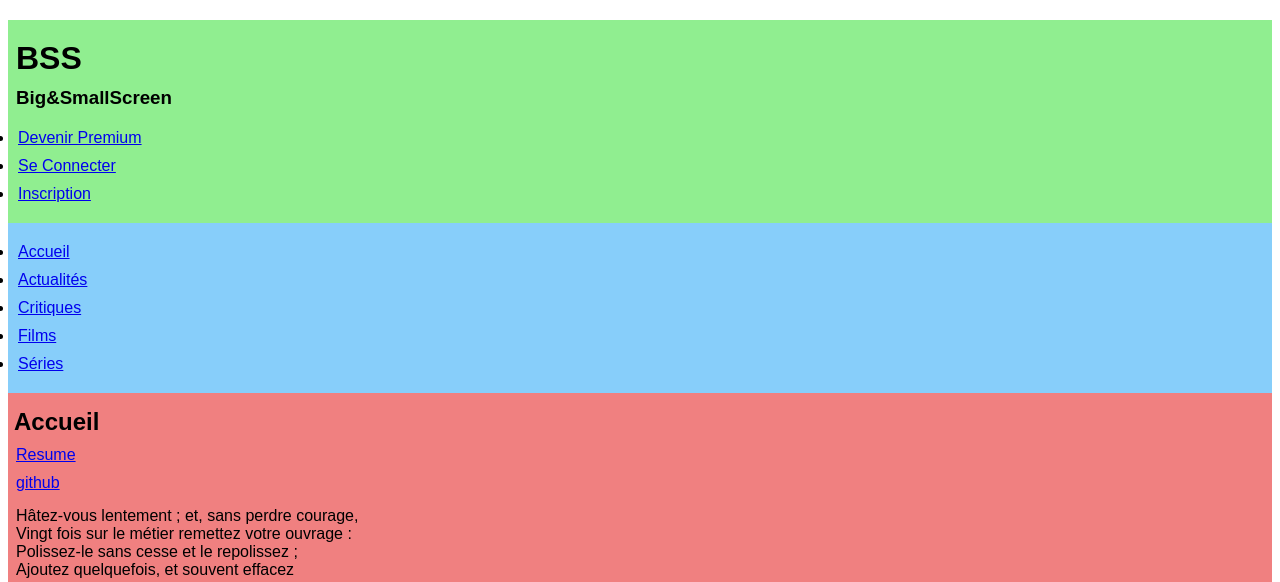
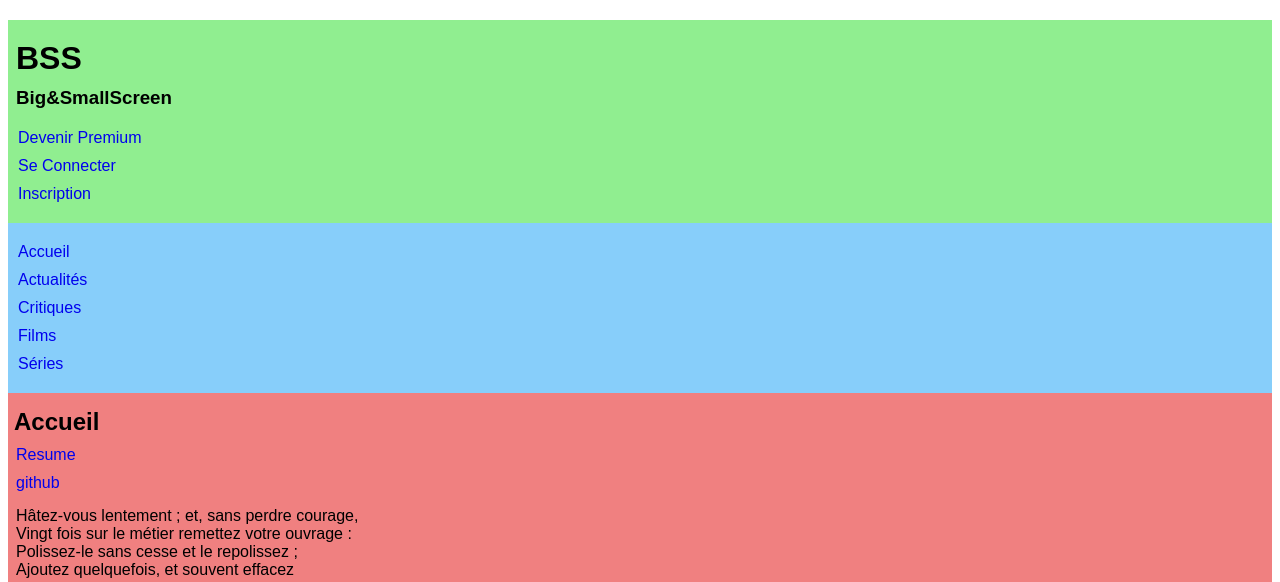
Before and after one commit to RmNLcN06/BigSmallScreen, a PHP site: page / in a window 1280 px wide. Shown: the top 582 px of the page. Run offline with PHP 8.4, Linux system fonts and the light colour scheme.

Commit message:
Changes on li & a tags styles

```diff
--- a/css/style.css
+++ b/css/style.css
@@ -3,6 +3,14 @@
     padding: 5px 2px;
     box-sizing: border-box;
     font-family: 'Monserrat', sans-serif;
+}
+
+li {
+    list-style-type: none;
+}
+
+a {
+    text-decoration: none;
 }
 
 .page {
```
